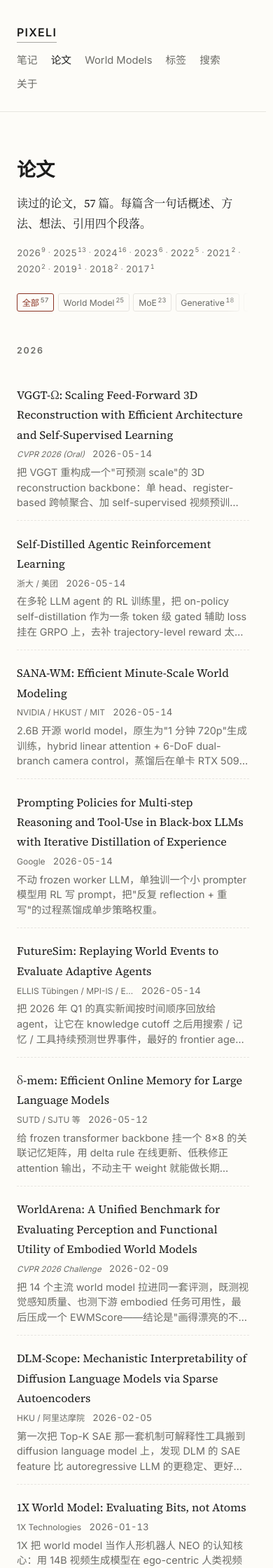
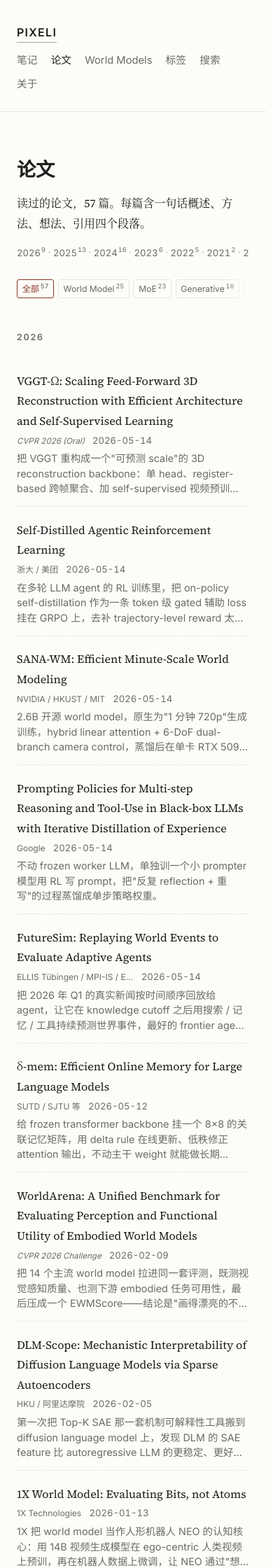
Before and after one commit to pixeli99/PIXELI, a Jekyll site: the page built from papers.md, in a window 390 px wide. Shown: the top 2240 px of the page at 70% size. Built offline with Jekyll 4.4.1, drawn with Linux system fonts in a browser that asks for light colours.

Commit message:
mobile：年份导航改为横向滚动，防止折行
10 个年份 + 分隔符在 375px 屏幕上宽约 620px，
会折行到 2–3 行、分隔点可能出现在行首；
改为 overflow-x: auto + white-space: nowrap，
与过滤栏的处理方式保持一致。

Co-Authored-By: Claude Sonnet 4.6 <noreply@anthropic.com>

```diff
--- a/assets/css/main.scss
+++ b/assets/css/main.scss
@@ -818,6 +818,16 @@ mark {
     gap: 0.5rem;
   }
   .post-nav-next { text-align: left; }
+  /* 年份导航在 10 个年份时宽约 620px，375px 屏幕下会折行；
+     改为横向滚动，与过滤栏保持一致。白名单 nowrap 防止链接内文字断行。 */
+  .year-nav {
+    overflow-x: auto;
+    overscroll-behavior-x: contain;
+    white-space: nowrap;
+    scrollbar-width: none;
+    padding-bottom: 0.25rem;
+  }
+  .year-nav::-webkit-scrollbar { display: none; }
   /* 15 个过滤按钮在 375px 屏幕上会折行到 5 行，占据大量纵向空间；
      改为横向滚动条带，隐藏滚动条样式保持简洁。
      overscroll-behavior-x: contain 防止滚到条带末端时触发页面横向回弹。
```
